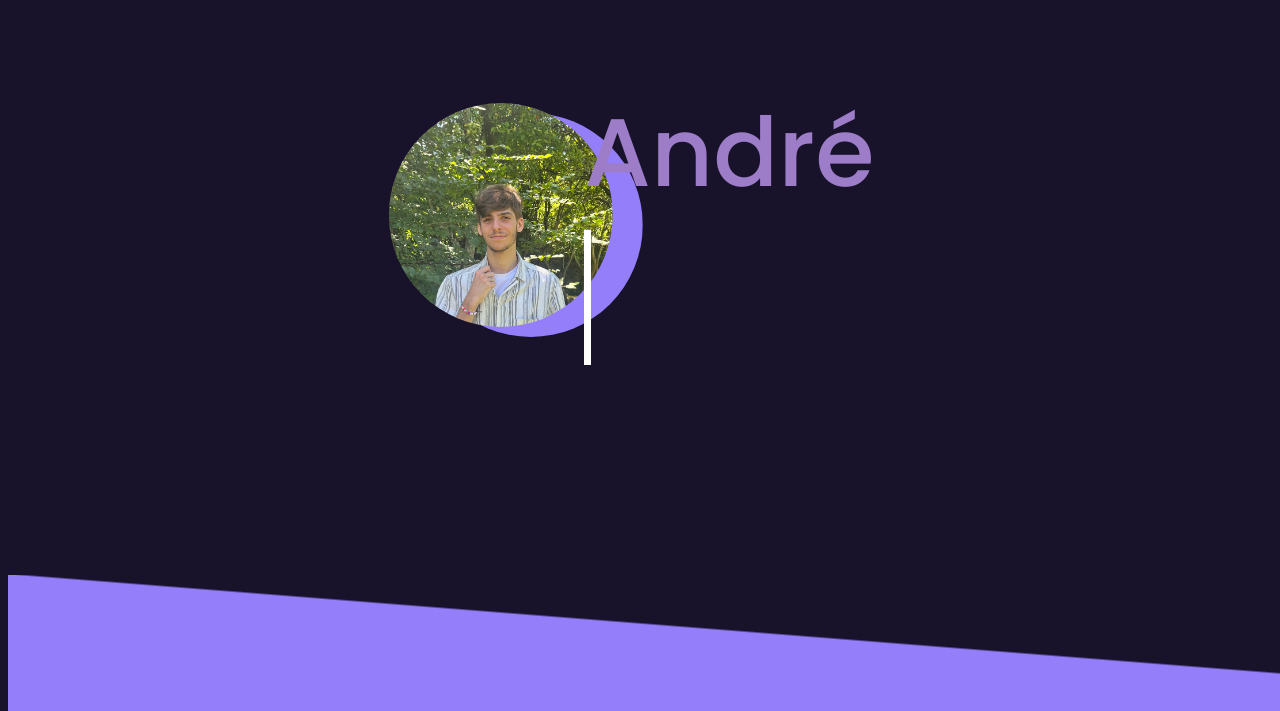
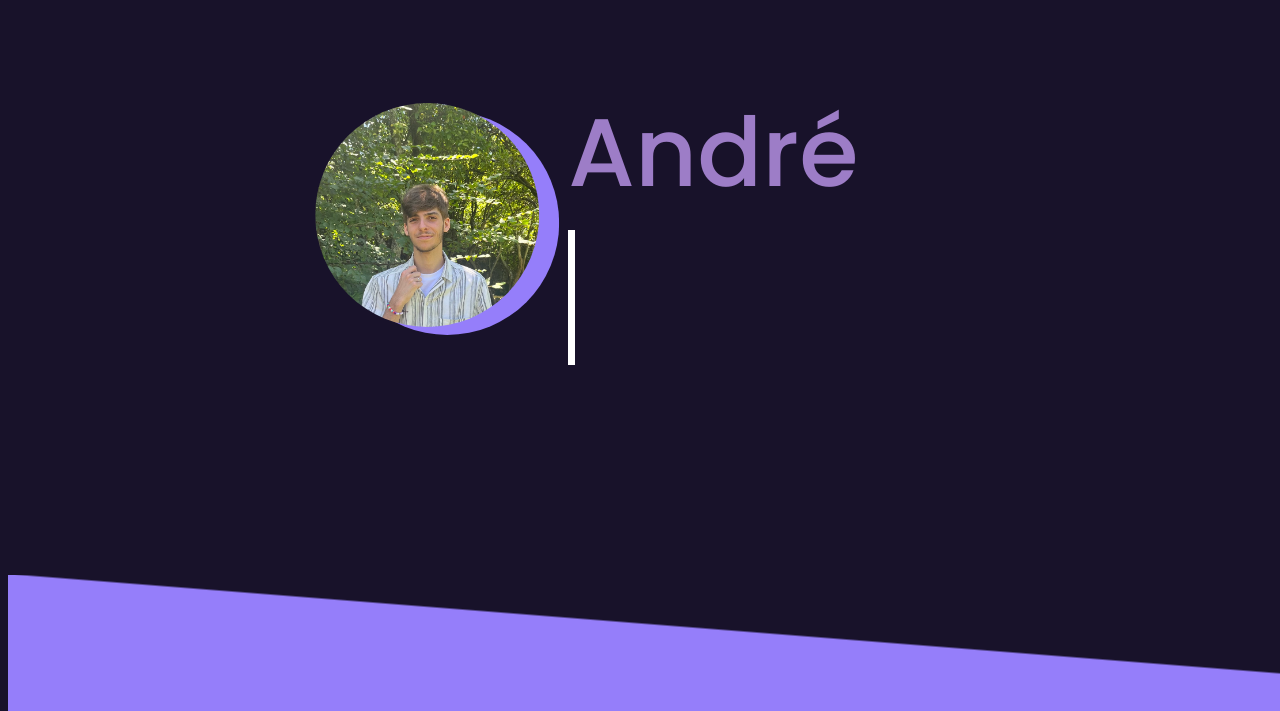
Before and after one commit to AndreAlhinha/AndreRamosAlhinha, a plain HTML site: page index.html in a window 1280 px wide. Shown: the part 89-800 px from the top of the page. Drawn offline with Linux system fonts and the light colour scheme.

Commit message:
Update style.css

```diff
--- a/style.css
+++ b/style.css
@@ -17,7 +17,7 @@ body {
     width:100%;
     height:100%;
     background-color: rgb(24, 18, 42);
-    overflow-x: hidden; /* Hide horizontal scrollbar */
+    overflow-x: hidden;
   }
 
 .text_normal {
@@ -25,7 +25,7 @@ body {
     font-family: "Poppins", sans-serif;
     font-weight: 300;
     font-style: normal;
-    font-size: 3em;
+    font-size: 3vh;
 }
 
 .title_text {
@@ -35,17 +35,17 @@ body {
     animation: gay 4s infinite;
     float: right;
     position: relative;
-    transform: translate(-10%,0%);
+    transform: translate(-10vh,0%);
 
 }
 
 .myself {
-   filter: drop-shadow(30px 10px 0px #957efa);
+   filter: drop-shadow(2.5vh 1vh 0px #957efa);
     width: 35%;
     border-radius: 50%;
     float: left;
     position: relative;
-    transform: translate(170%,0%)
+    transform: translate(24vw,0%)
 }
 
 .avatar_and_title {
@@ -66,12 +66,12 @@ body {
   z-index: 999;
   border-radius: 1em;
   display: flex;
-  justify-content: space-between; /* Space between the links and icons */
+  justify-content: space-between;
   align-items: center;
   padding: 0 1em;
 }
 .navbar-links {
-  display: flex; /* Ensures the links align horizontally */
+  display: flex;
 }
 
   .navbar a {
```
